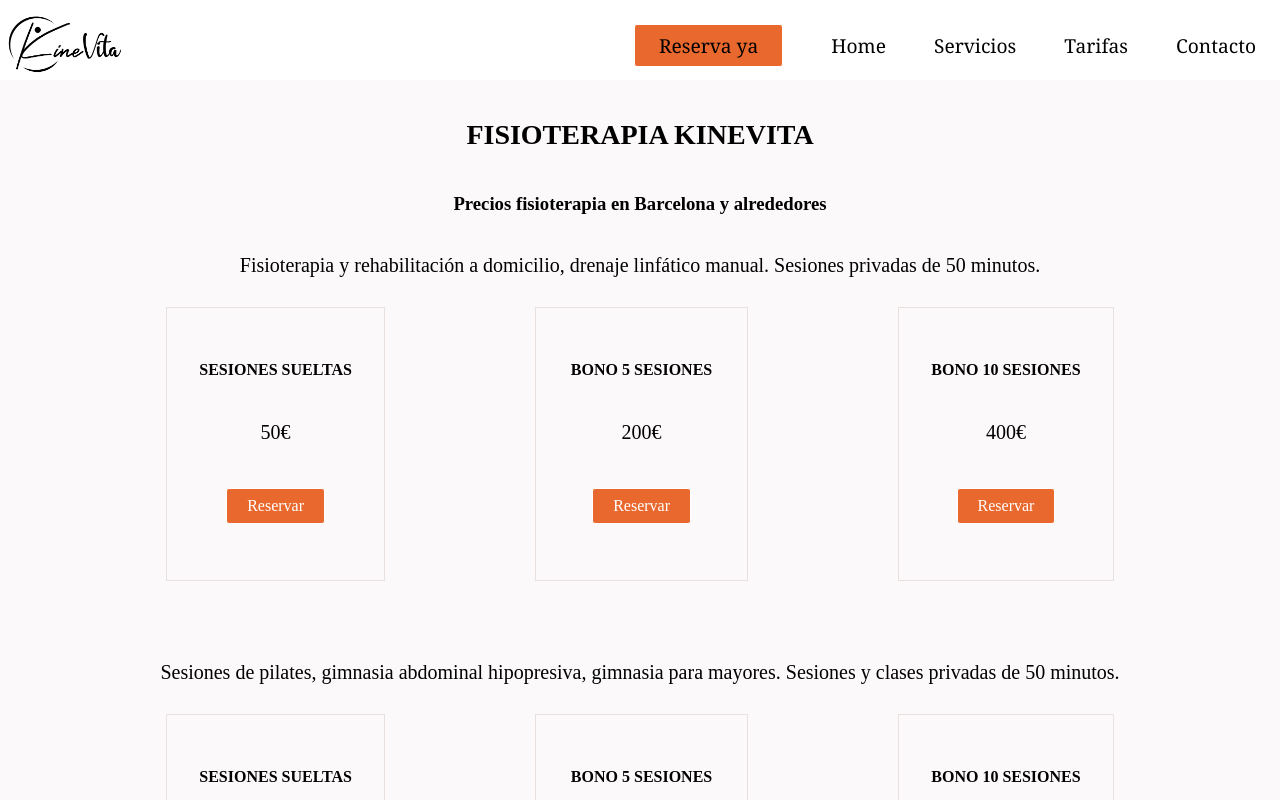
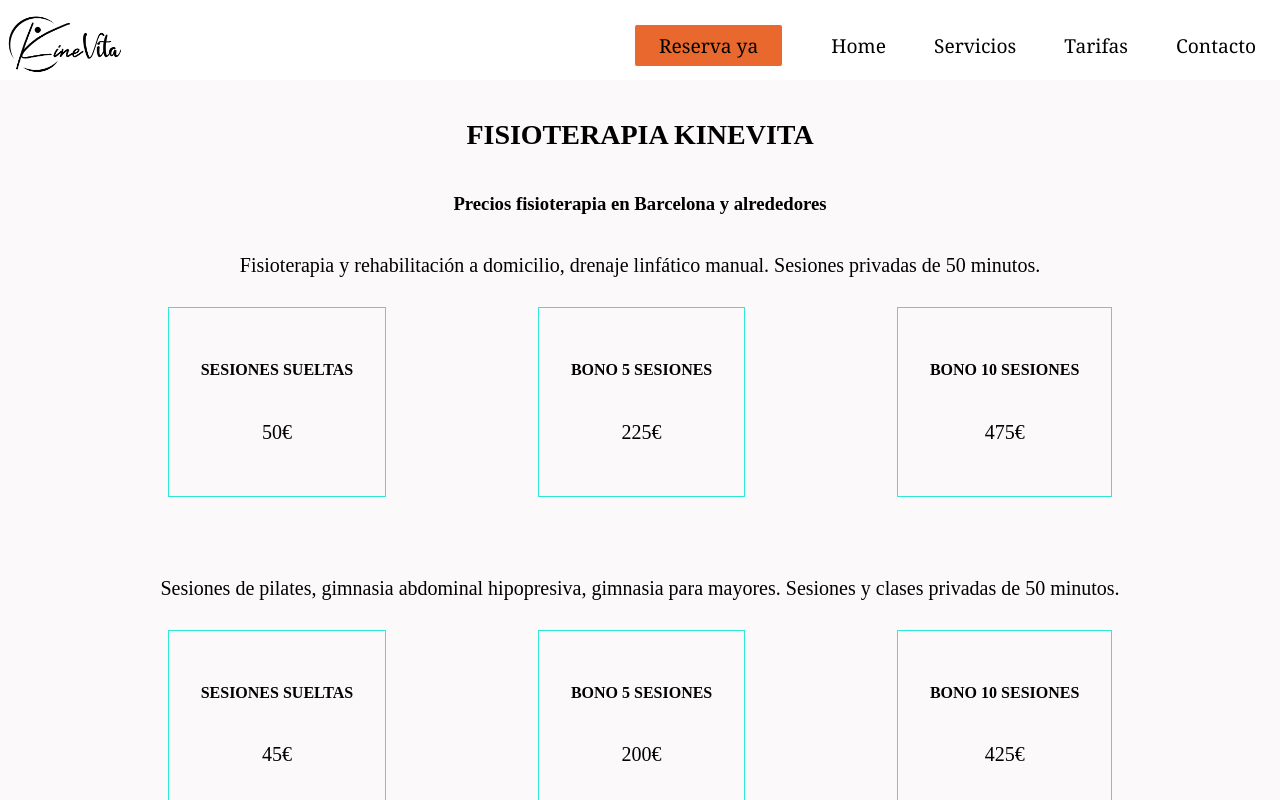
Before and after one commit to EvaGonz84/Kinevita-React, a React (Vite) app: page /tarifas in a window 1280 px wide. Shown: the top 800 px of the page. Built offline with nearby package versions, Linux system fonts and the light colour scheme.

Commit message:
update pricescard component & prices page

```diff
--- a/src/components/PricesCard.jsx
+++ b/src/components/PricesCard.jsx
@@ -1,6 +1,4 @@
 import styled from "styled-components";
-import { StyledButton } from "./StyledButton";
-
 
 const CardContainer = styled.section`
   display: flex;
@@ -8,55 +6,27 @@
   justify-content: center;
   align-items: center;
   text-align: center;
-  border: 1px solid #e9e1de;
+  border: 1px solid #2de9d6;
   padding: 2rem;
-
+  &:hover {
+    box-shadow: 0 3px 10px rgb(45 233 214 / 0.2);
+    cursor: pointer;
+  }
 
   h4 {
     text-transform: uppercase;
   }
 `;
 
-
-const CardsContainer = styled.article`
-  display: flex;
-  justify-content: space-evenly;
-  width: 100%;
-  margin: 10px auto 60px auto;
-
-
-  @media screen and (max-width: 968px) {
-    flex-direction: column;
-    width: 80%;
-    margin: 20px auto;
-    gap: 20px;
-  }
-`;
-
-
-const PricesCard = () => {
+const PricesCard = ({ description, price }) => {
   return (
     <>
-      <CardsContainer>
-        <CardContainer>
-          <h4>Sesiones sueltas</h4>
-          <p>50€</p>
-          <StyledButton color="#e9682d">Reservar</StyledButton>
-        </CardContainer>
-        <CardContainer>
-          <h4>Bono 5 sesiones</h4>
-          <p>200€</p>
-          <StyledButton color="#e9682d">Reservar</StyledButton>
-        </CardContainer>
-        <CardContainer>
-          <h4>Bono 10 sesiones</h4>
-          <p>400€</p>
-          <StyledButton color="#e9682d">Reservar</StyledButton>
-        </CardContainer>
-      </CardsContainer>
+      <CardContainer>
+        <h4>{description}</h4>
+        <p>{price}</p>
+      </CardContainer>
     </>
   );
 };
 
-
 export { PricesCard };
--- a/src/components/StyledButton.js
+++ b/src/components/StyledButton.js
@@ -15,6 +15,7 @@
     background: ${props => props.background || "white"};
     color: ${props => props.hover || "black"};
     transition: all 0.5s ease;
+    border: ${props => props.borderHover || "1px solid white"};
   }
 
   @media screen and (max-width: 968px) {
--- a/src/pages/Prices.jsx
+++ b/src/pages/Prices.jsx
@@ -18,7 +18,57 @@
   p {
     font-size: 1.25rem;
   }
+
+  @media screen and (max-width: 968px) {
+    text-align: center;
+  }
 `;
+const CardsContainer = styled.article`
+  display: flex;
+  justify-content: space-evenly;
+  width: 100%;
+  margin: 10px auto 60px auto;
+
+  @media screen and (max-width: 968px) {
+    flex-direction: column;
+    width: 80%;
+    margin: 20px auto;
+    gap: 20px;
+  }
+`;
+
+const prices = [
+  {
+    id: 1,
+    description: "Sesiones sueltas",
+    price: "50€",
+  },
+  {
+    id: 2,
+    description: "Bono 5 sesiones",
+    price: "225€",
+  },
+  {
+    id: 3,
+    description: "Bono 10 sesiones",
+    price: "475€",
+  },
+  {
+    id: 4,
+    description: "Sesiones sueltas",
+    price: "45€",
+  },
+  {
+    id: 5,
+    description: "Bono 5 sesiones",
+    price: "200€",
+  },
+  {
+    id: 6,
+    description: "Bono 10 sesiones",
+    price: "425€",
+  },
+];
 
 const Prices = () => {
   return (
@@ -31,13 +81,35 @@
           Fisioterapia y rehabilitación a domicilio, drenaje linfático manual.
           Sesiones privadas de 50 minutos.
         </p>
-        <PricesCard />
+        <CardsContainer>
+          {prices
+            .filter((item) => item.id <= 3)
+            .map((filteredPrice) => (
+              <div key={filteredPrice.id}>
+                <PricesCard
+                  description={filteredPrice.description}
+                  price={filteredPrice.price}
+                />
+              </div>
+            ))}
+        </CardsContainer>
 
         <p>
           Sesiones de pilates, gimnasia abdominal hipopresiva, gimnasia para
           mayores. Sesiones y clases privadas de 50 minutos.
         </p>
-        <PricesCard />
+        <CardsContainer>
+          {prices
+            .filter((item) => item.id >= 4)
+            .map((filteredPrice) => (
+              <div key={filteredPrice.id}>
+                <PricesCard
+                  description={filteredPrice.description}
+                  price={filteredPrice.price}
+                />
+              </div>
+            ))}
+        </CardsContainer>
       </Container>
     </>
   );
```
